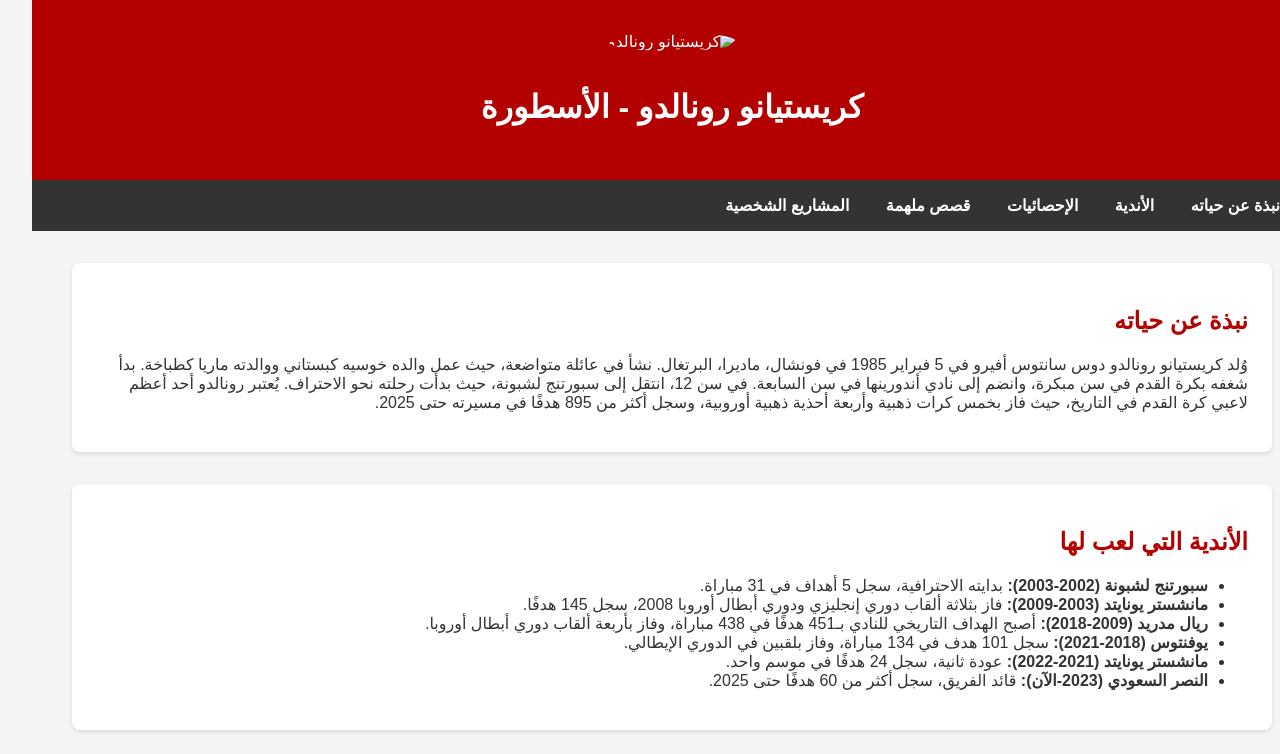
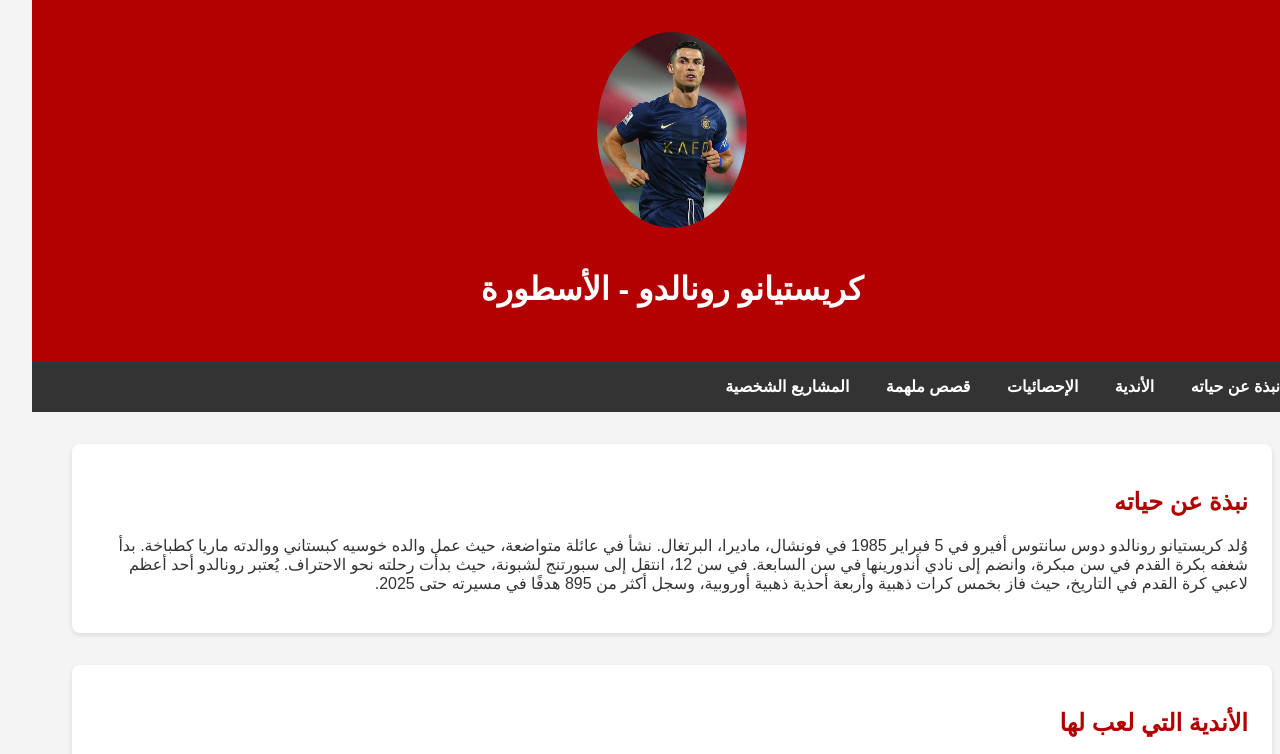
Before and after one commit to hamodeh005/mohammmad007, a plain HTML site: page index.html in a window 1280 px wide. Shown: the top 754 px of the page. Drawn offline with Linux system fonts and the light colour scheme; the site is published under a folder, as on GitHub Pages, so addresses that start at the root find nothing; a script that the page names is missing.

Commit message:
Update index.html

```diff
--- a/index.html
+++ b/index.html
@@ -8,7 +8,7 @@
 </head>
 <body>
     <header>
-        <img src="/Cristiano_Ronaldo_playing_for_Al_Nassr_FC_against_Persepolis,_September_2023_(cropped).jpg.webp" alt="كريستيانو رونالدو">
+        <img src="Cristiano_Ronaldo_playing_for_Al_Nassr_FC_against_Persepolis,_September_2023_(cropped).jpg.webp" alt="كريستيانو رونالدو">
         <h1>كريستيانو رونالدو - الأسطورة</h1>
     </header>
     <nav>
```
